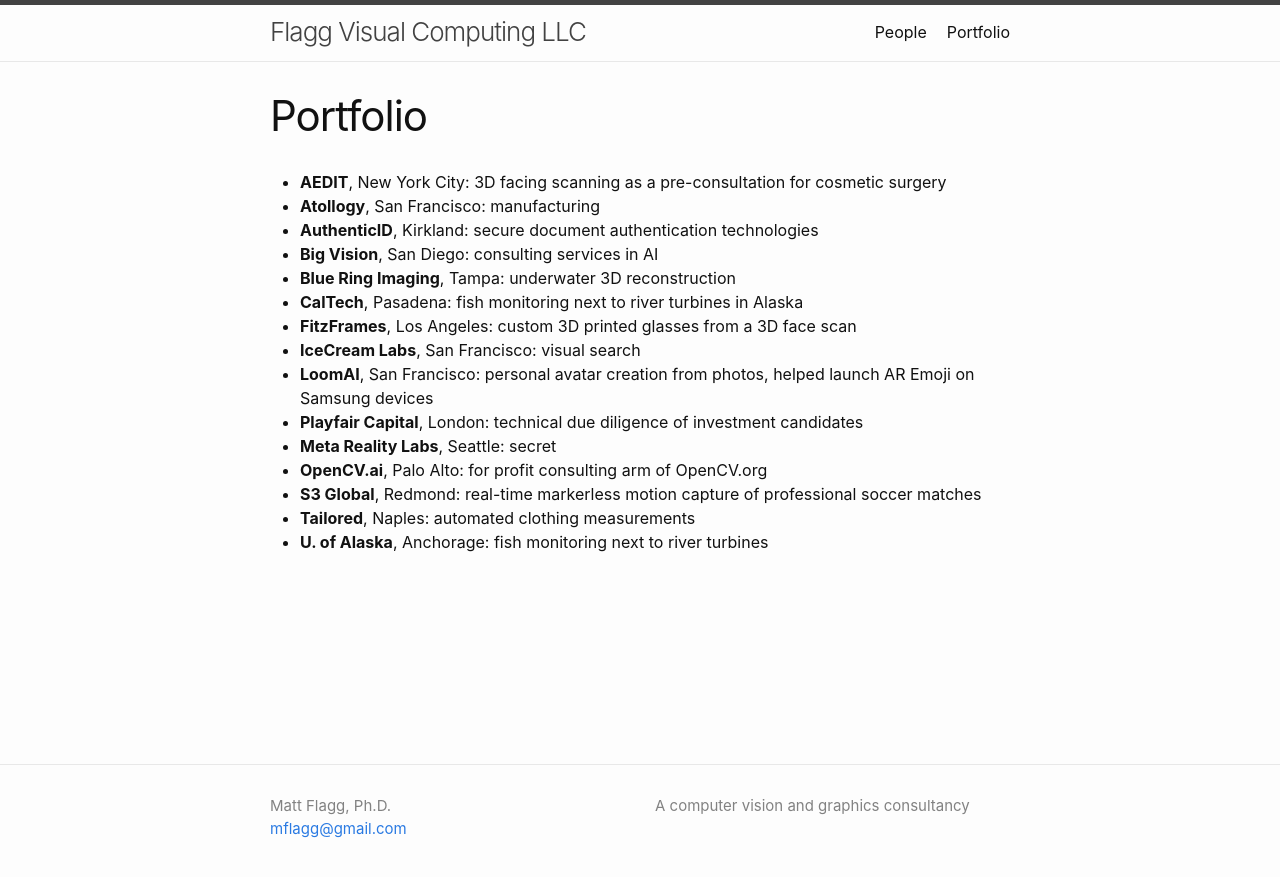
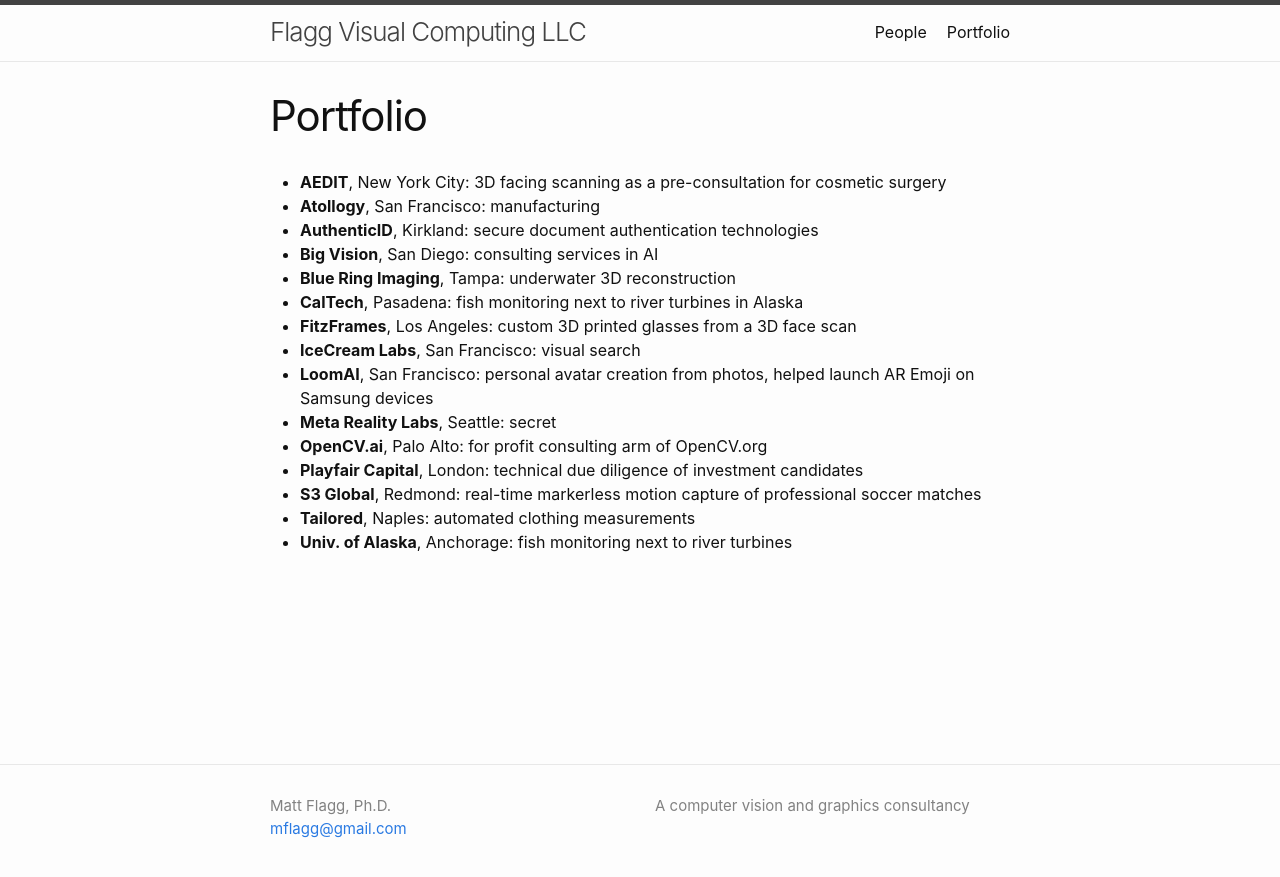
Before and after one commit to mflagg/mflagg.github.io, a Jekyll site: the page built from portfolio.md, in a window 1280 px wide. Shown: the top 877 px of the page. Built offline with Jekyll 4.4.1, drawn with Linux system fonts in a browser that asks for light colours.

Commit message:
correct order

```diff
--- a/portfolio.md
+++ b/portfolio.md
@@ -13,9 +13,9 @@
 - **FitzFrames**, Los Angeles: custom 3D printed glasses from a 3D face scan
 - **IceCream Labs**, San Francisco: visual search
 - **LoomAI**, San Francisco: personal avatar creation from photos, helped launch AR Emoji on Samsung devices
-- **Playfair Capital**, London: technical due diligence of investment candidates
 - **Meta Reality Labs**, Seattle: secret
 - **OpenCV.ai**, Palo Alto: for profit consulting arm of OpenCV.org
+- **Playfair Capital**, London: technical due diligence of investment candidates
 - **S3 Global**, Redmond: real-time markerless motion capture of professional soccer matches
 - **Tailored**, Naples: automated clothing measurements
-- **U. of Alaska**, Anchorage: fish monitoring next to river turbines
+- **Univ. of Alaska**, Anchorage: fish monitoring next to river turbines
```
